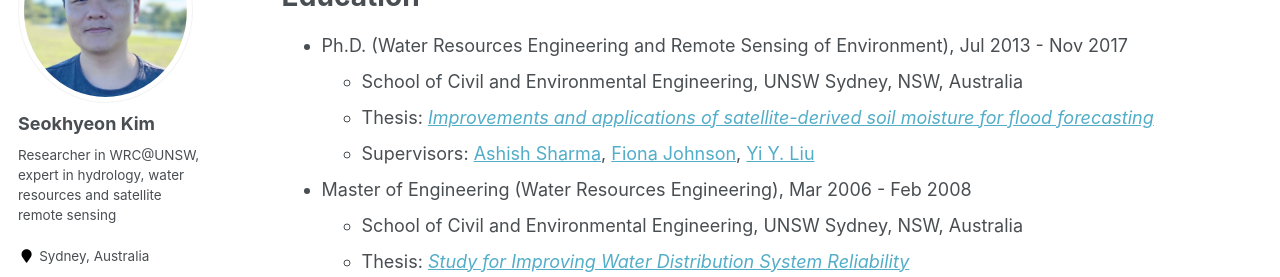
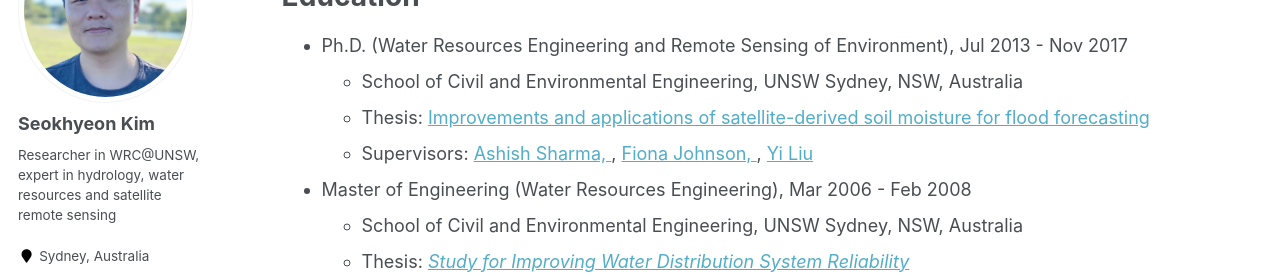
Before and after one commit to uawds/SanghoonJunWater.github.io, a Jekyll site: the page built from _pages/cv.md, in a window 1280 px wide and 900 px high. Shown: the part 200-477 px from the top of the window. Built offline with Jekyll 4.4.1, drawn with Linux system fonts in a browser that asks for light colours; some web fonts are replaced.

Commit message:
Update cv.md

```diff
--- a/_pages/cv.md
+++ b/_pages/cv.md
@@ -15,8 +15,11 @@ Education
 ======
 * Ph.D. (Water Resources Engineering and Remote Sensing of Environment), Jul 2013 - Nov 2017
   * School of Civil and Environmental Engineering, UNSW Sydney, NSW, Australia
-  * Thesis: [<i>Improvements and applications of satellite-derived soil moisture for flood forecasting</i>](https://www.unsworks.unsw.edu.au/primo-explore/fulldisplay?vid=UNSWORKS&docid=unsworks_47629&context=L)
-  * Supervisors: [Ashish Sharma](https://scholar.google.com.au/citations?user=C_9ndbcAAAAJ&hl=en), [Fiona Johnson](https://scholar.google.com.au/citations?user=PYu5v4YAAAAJ&hl=en), [Yi Y. Liu](https://www.unsw.edu.au/engineering/our-people/yi-liu)
+  * Thesis: <a href="https://www.unsworks.unsw.edu.au/primo-explore/fulldisplay?vid=UNSWORKS&docid=unsworks_47629&context=L" target="_blank" rel="noopener noreferrer">Improvements and applications of satellite-derived soil moisture for flood forecasting</a>
+  * Supervisors: <a href="https://scholar.google.com.au/citations?user=C_9ndbcAAAAJ&hl=en" target="_blank" rel="noopener noreferrer">Ashish Sharma, </a>,
+<a href="https://scholar.google.com.au/citations?user=PYu5v4YAAAAJ&hl=en" target="_blank" rel="noopener noreferrer">Fiona Johnson, </a>,
+<a href="https://www.unsw.edu.au/engineering/our-people/yi-liu" target="_blank" rel="noopener noreferrer">Yi Liu</a>
+
 * Master of Engineering (Water Resources Engineering), Mar 2006 - Feb 2008
   * School of Civil and Environmental Engineering, UNSW Sydney, NSW, Australia
   * Thesis: [<i>Study for Improving Water Distribution System Reliability</i>](https://library.korea.ac.kr/detail/?cid=CAT000045436610&ctype=t&lang=en)
```
